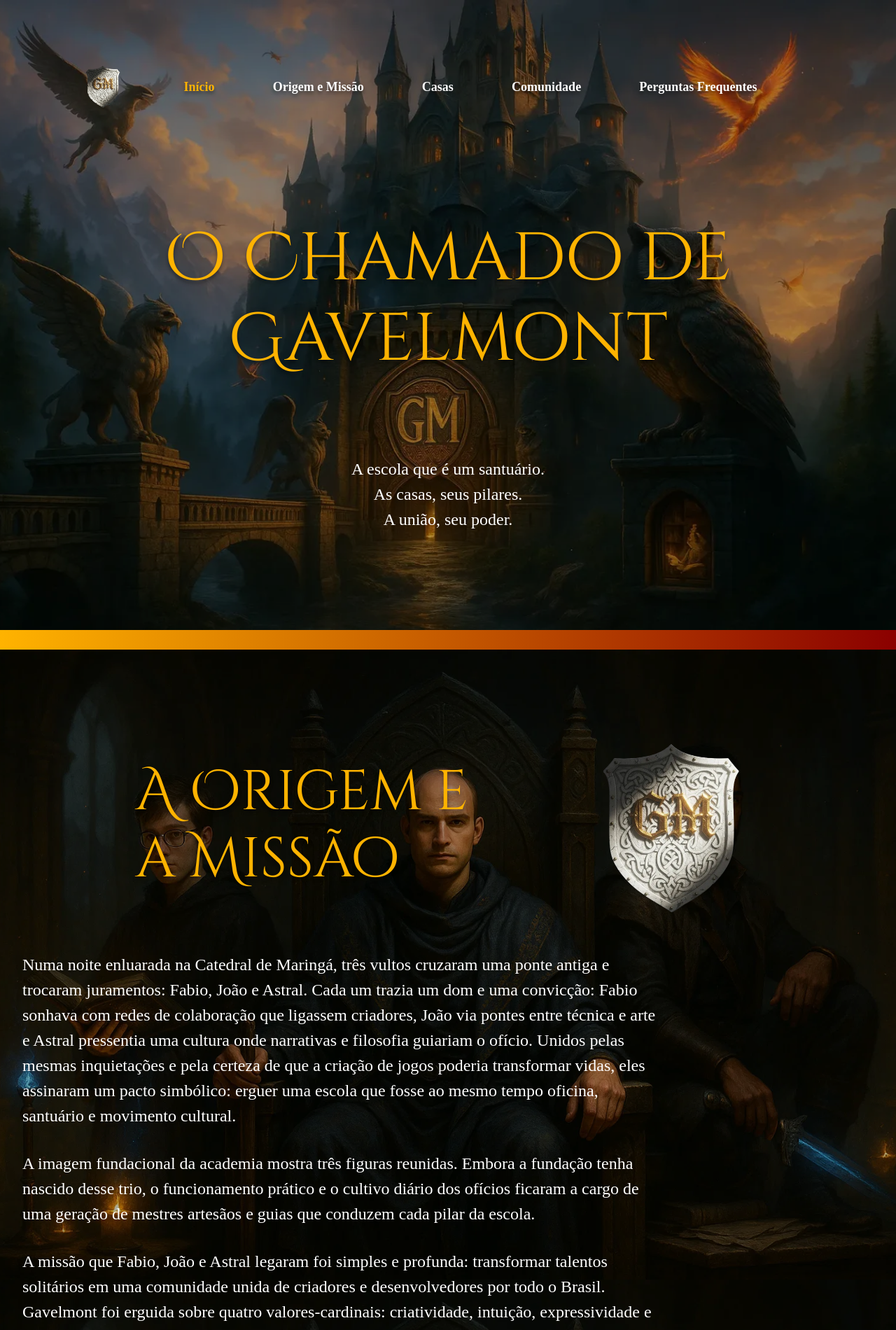
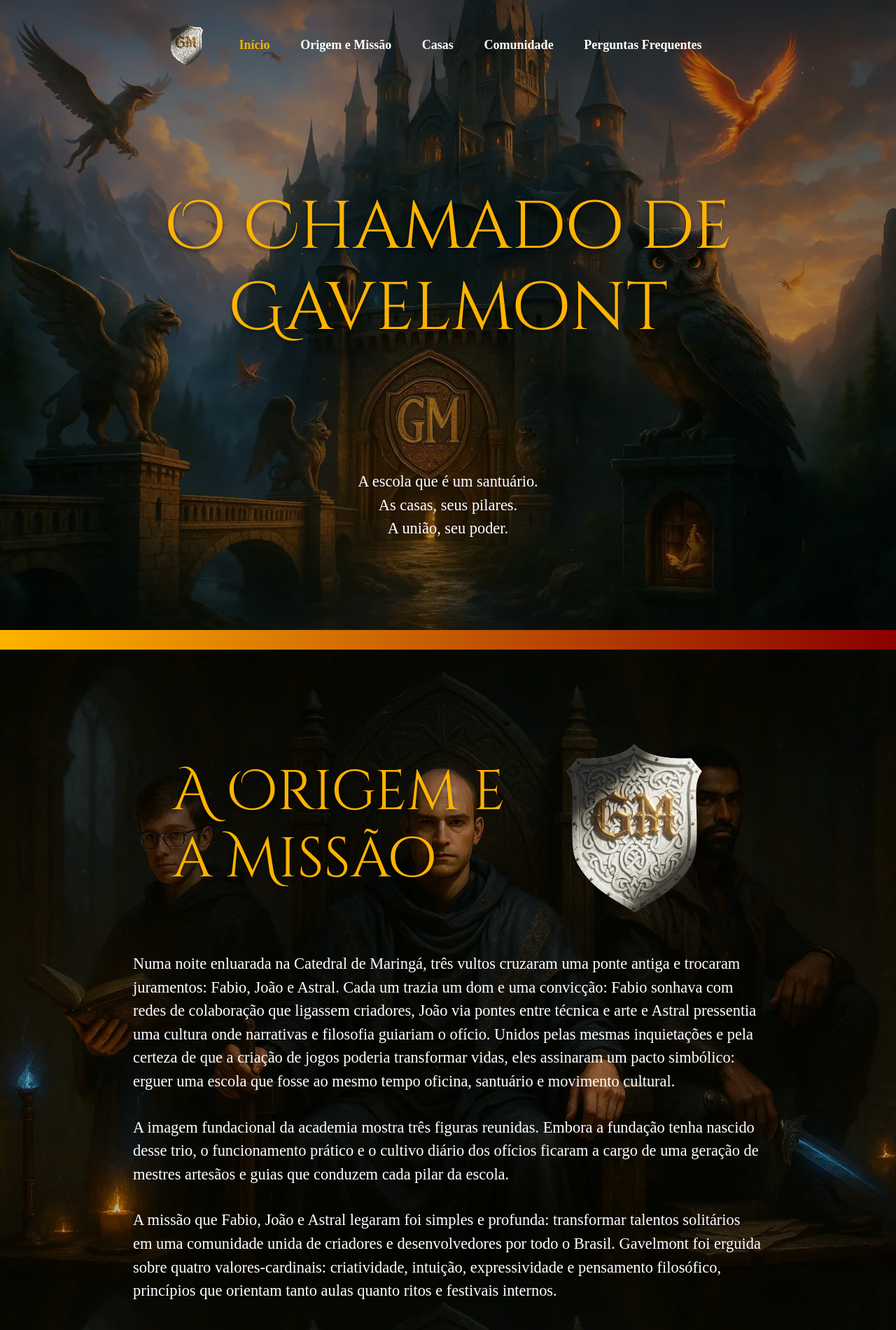
Before and after one commit to gavelmont/gavelmont.com.br, a Jekyll site: the page built from index.html, in a window 1280 px wide. Shown: the top 1900 px of the page at 70% size. Built offline with Jekyll 4.4.1, drawn with Linux system fonts in a browser that asks for light colours.

Commit message:
adicionar responsividade

```diff
--- a/assets/css/main.css
+++ b/assets/css/main.css
@@ -26,10 +26,6 @@
     src: url(/assets/fonts/Metamorphous-Regular.ttf);
 }
 
-main > div {
-    padding: 2rem;
-}
-
 div {
     position: relative;
     background-size: cover !important;
@@ -53,17 +49,9 @@
     text-shadow: var(--text-shadow);
 }
 
-h1 {
-    font-size: 6rem !important;
-}
-
-h2 {
-    font-size: 5rem !important;
-}
-
 p {
     font-family: gazpacho,serif;
-    font-size: 24px;
+    font-size: 1.4rem;
     margin-bottom: 2rem !important;
 }
 
@@ -87,7 +75,6 @@
     font-weight: 700;
     text-decoration: none !important;
     color: white !important;
-    text-shadow: var(--text-shadow);
 }
 
 a:hover {
@@ -114,3 +101,37 @@
     padding-top: 10rem !important;
     padding-bottom: 10rem !important;
 }
+
+/* Telas pequenas */
+@media only screen and (max-width: 767px) {
+    main > div {
+        padding: 1rem;
+    }
+
+    h1 {
+        font-size: 10vw !important;
+    }
+
+    h2 {
+        font-size: 10vw !important;
+    }
+}
+
+/* Telas grandes */
+@media only screen and (min-width: 768px) {
+    main > div {
+        padding: 2rem;
+    }
+
+    h1 {
+        font-size: 6rem !important;
+    }
+
+    h2 {
+        font-size: 5rem !important;
+    }
+
+    .max-width {
+        max-width: 900px;
+    }
+}
--- a/assets/js/main.js
+++ b/assets/js/main.js
@@ -3,36 +3,13 @@
     delay: 200,
 });
 
-/**
- * @param {string} url
- * @returns {object}
- */
-function getIconByUrl(url) {
-    if (url.includes('discord')) {
-        return {icon: 'discord.svg', class: 'bg-primary', name: 'Discord'};
-    } else if (url.includes('facebook')) {
-        return {icon: 'facebook.svg', class: 'bg-primary', name: 'Facebook'};
-    } else if (url.includes('gamejolt')) {
-        return {icon: 'gamejolt.svg', class: 'bg-black', name: 'Game Jolt'};
-    } else if (url.includes('play.google')) {
-        return {icon: 'googleplay.svg', class: 'bg-success', name: 'Google Play'};
-    } else if (url.includes('instagram')) {
-        return {icon: 'instagram.svg', class: 'bg-danger bg-gradient', name: 'Instagram'};
-    } else if (url.includes('itch.io')) {
-        return {icon: 'itchio.svg', class: 'bg-danger', name: 'itch.io'};
-    } else if (url.includes('linkedin')) {
-        return {icon: 'linkedin.svg', class: 'bg-primary', name: 'LinkedIn'};
-    } else if (url.includes('steam')) {
-        return {icon: 'steam.svg', class: 'bg-primary-subtle', name: 'Steam'};
-    } else if (url.includes('tiktok')) {
-        return {icon: 'tiktok.svg', class: 'bg-black', name: 'TikTok'};
-    } else if (url.includes('twitter')) {
-        return {icon: 'twitter.svg', class: 'bg-info', name: 'Twitter'};
-    }  else if (url.includes('x.com')) {
-        return {icon: 'x.svg', class: 'bg-black', name: 'X'};
-    } else if (url.includes('youtube')) {
-        return {icon: 'youtube.svg', class: 'bg-danger', name: 'YouTube'};
-    } else {
-        return {icon: 'external.svg', class: 'bg-secondary bg-gradient', name: url.split('//', 2).pop()};
+$(document).ready(() => {
+    // Mostrar/ocultar menu de navegação
+    $('#menu_button').bind('click', () => {
+        $('#menu_items').toggle(400);
+    })
+
+    if ($('#menu_button').is(':visible')) {
+        $('#menu_button').click();
     }
-}
+});
--- a/index.html
+++ b/index.html
@@ -18,10 +18,16 @@
 
 <main class="bg-black">
     <!-- Início -->
-    <div id="inicio" class="d-flex flex-column align-items-center justify-content-evenly" style="background: url('/assets/img/castelo-1.webp'); min-height: 100vh;">
-        <!-- Header -->
-        <div data-aos="fade-down" class="w-100 my-5 d-inline-flex justify-content-evenly align-items-center">
-            <img src="/assets/img/brasao.webp" alt="Brasão" style="width: 64px;">
+    <div id="inicio" class="d-flex flex-column align-items-center justify-content-between" style="background: url('/assets/img/castelo-1.webp'); min-height: 100vh;">
+        <div class="w-100 max-width" data-aos="fade-down">
+            <div class="w-100 d-flex d-md-none justify-content-start">
+                <a id="menu_button" href="#" style="font-size: 2rem;">☰</a>
+            </div>
+
+            <!-- Navbar -->
+            <div id="menu_items" class="w-100">
+                <div class="w-100 d-flex flex-column flex-md-row justify-content-evenly align-items-center">
+                    <img class="d-none d-md-block" src="/assets/img/brasao.webp" alt="Brasão" style="width: 64px;">
                     {% for item in page.header_menu %}
                     <a href="{{ item.url }}"
                         {%if item.color %}
@@ -31,20 +37,22 @@
                     {% endfor %}
                     <div></div>
                 </div>
+            </div>
+        </div>
 
-        <h1 class="text-center my-5 pt-5" data-aos="fade-up">O Chamado de Gavelmont</h1>
-        <p class="text-center my-5 pb-5" data-aos="fade-up">A escola que é um santuário.<br> As casas, seus pilares.<br> A união, seu poder.</p>
+        <h1 class="text-center my-5 pt-5 max-width" data-aos="fade-up">O Chamado de <br> Gavelmont</h1>
+        <p class="text-center my-5 pb-5 max-width" data-aos="fade-up">A escola que é um santuário.<br> As casas, seus pilares.<br> A união, seu poder.</p>
     </div>
 
     <hr>
 
     <!-- Origem e Missão -->
-    <div id="origem-e-missao" style="background: url('/assets/img/bruxos.webp');">
-        <div class="my-5 pt-5 w-100 d-inline-flex align-items-center justify-content-evenly">
+    <div id="origem-e-missao" class="d-flex flex-column align-items-center" style="background: url('/assets/img/bruxos.webp');">
+        <div class="max-width my-5 pt-5 w-100 d-inline-flex align-items-center justify-content-evenly">
             <h2 data-aos="fade-up">A Origem e<br> a Missão</h2>
-            <img data-aos="fade-up" src="/assets/img/brasao.webp" alt="Brasão" style="height: 256px;">
+            <img class="d-none d-md-block" data-aos="fade-up" src="/assets/img/brasao.webp" alt="Brasão" style="height: 256px;">
         </div>
-        <div class="w-75 pb-5">
+        <div class="pb-5 max-width">
             <p data-aos="fade-up">
                 Numa noite enluarada na Catedral de Maringá, três vultos cruzaram uma ponte antiga
                 e trocaram juramentos: Fabio, João e Astral. Cada um trazia um dom e uma convicção:
@@ -67,8 +75,8 @@
             </p>
         </div>
 
-        <h2 data-aos="fade-up" class="text-center my-5 pt-5">As quatros casas de Gavelmont</h2>
-        <p data-aos="fade-up" class="text-center">
+        <h2 data-aos="fade-up" class="text-center max-width my-5 pt-5">As quatros casas de Gavelmont</h2>
+        <p data-aos="fade-up" class="text-center max-width">
             Com a visão dos fundadores firmada, os mestres transformaram os pilares em casas:
             agrupamentos rituais que organizam aprendizado, tributos e provações.
             Cada casa foi encabeçada por um dos mestres e incorporou um símbolo e um ethos próprios.
@@ -82,8 +90,8 @@
 
     <!-- Casas -->
     <div id="casas" class="py-10" style="background: url('/assets/img/arkanum.webp');">
-        <h2 class="mb-5" data-aos="fade-up">CASA ARKANUM</h2>
-        <p data-aos="fade-up">
+        <h2 class="mb-5 max-width" data-aos="fade-up">CASA ARKANUM</h2>
+        <p data-aos="fade-up" class="max-width">
             Arkanum é o refúgio dos artífices da ordem, onde o código se torna magia e a lógica, um oráculo.
             Seus aprendizes não apenas constroem sistemas, mas tecem o próprio tecido da realidade do jogo.
             A coruja mecânica, seu emblema, simboliza a visão que perfura as camadas da engenharia,
@@ -95,8 +103,8 @@
     <hr>
 
     <div class="py-10" style="background: url('/assets/img/sonori.webp');">
-        <h2 class="mb-5" data-aos="fade-up">CASA SONORI</h2>
-        <p data-aos="fade-up">
+        <h2 class="mb-5 max-width" data-aos="fade-up">CASA SONORI</h2>
+        <p data-aos="fade-up" class="max-width">
             Sonori é o santuário daqueles que dão voz ao mundo, moldando as emoções com o poder do som.
             Aqui, os murmúrios de uma floresta, a canção de uma espada em combate e a sinfonia de um
             momento de triunfo são todos partituras a serem orquestradas. O grifo cantor, seu símbolo,
@@ -107,8 +115,8 @@
     <hr>
 
     <div class="py-10" style="background: url('/assets/img/illustrae.webp');">
-        <h2 class="mb-5" data-aos="fade-up">CASA ILLUSTRAE</h2>
-        <p data-aos="fade-up">
+        <h2 class="mb-5 max-width" data-aos="fade-up">CASA ILLUSTRAE</h2>
+        <p data-aos="fade-up" class="max-width">
             Illustrae é o ateliê dos olhos, o lar dos criadores de visões. A fênix de tinta, seu emblema,
             representa a eterna renovação criativa. Pois para cada projeto, uma velha ideia deve morrer
             para que uma nova possa renascer em cores e formas vibrantes.
@@ -120,8 +128,8 @@
     <hr>
 
     <div class="py-10" style="background: url('/assets/img/narrath.webp');">
-        <h2 class="mb-5" data-aos="fade-up">CASA NARRATH</h2>
-        <p data-aos="fade-up">
+        <h2 class="mb-5 max-width" data-aos="fade-up">CASA NARRATH</h2>
+        <p data-aos="fade-up" class="max-width">
             Narrath é a biblioteca viva onde as histórias se entrelaçam e os mitos são moldados.
             O dragão bibliotecário, seu guardião, não apenas vela por manuscritos antigos,
             mas também por novos enredos que aguardam ser contados.
@@ -133,9 +141,9 @@
     <hr>
 
     <!-- Comunidade -->
-    <div class="py-5" id="comunidade" style="background: url('/assets/img/castelo-2.webp');">
-        <h2 data-aos="fade-up" class="text-center mt-5 pt-5">O Santuário de Gavelmont</h2>
-        <p data-aos="fade-up" class="text-center my-5 pb-5">
+    <div class="py-5 d-flex flex-column align-items-center" id="comunidade" style="background: url('/assets/img/castelo-2.webp');">
+        <h2 data-aos="fade-up" class="text-center mt-5 pt-5 max-width">O Santuário de Gavelmont</h2>
+        <p data-aos="fade-up" class="text-center my-5 pb-5 max-width">
             O castelo de Gavelmont ergue-se sobre uma elevação onde a ponte se curva como arco de convocação.
             É ao mesmo tempo arquitetura e símbolo: salões para prática, torres de criação,
             jardins de protótipos e bibliotecas vivas. Apenas quem segue o "caminho estreito da luz"
@@ -150,9 +158,9 @@
     <hr>
 
     <!-- Perguntas Frequentes -->
-    <div id="perguntas-frequentes" class="py-5" style="background: url('/assets/img/biblioteca.webp');">
-        <h2 data-aos="fade-up" class="text-center my-5 py-5">PERGUNTAS FREQUENTES</h2>
-        <div data-aos="fade-up" class="mb-5">
+    <div id="perguntas-frequentes" class="py-5 d-flex flex-column align-items-center" style="background: url('/assets/img/biblioteca.webp');">
+        <h2 data-aos="fade-up" class="text-center my-5 py-5 max-width">PERGUNTAS FREQUENTES</h2>
+        <div data-aos="fade-up" class="mb-5 pb-4 max-width">
             <h3>01. Como a Gavelmont foi fundada e qual a sua missão?</h3>
             <p>
                 A Gavelmont foi fundada em Santa Catarina por três figuras: Fabio, João e Astral,
@@ -163,7 +171,7 @@
                 criatividade, intuição, expressividade e pensamento filosófico.
             </p>
         </div>
-        <div data-aos="fade-up" class="mb-5">
+        <div data-aos="fade-up" class="mb-5 pb-4 max-width">
             <h3>02. O que são as Casas de Gavelmont e como elas são estruturadas?</h3>
             <p>
                 As Casas de Gavelmont são agrupamentos rituais criados pelos Mestres da escola
@@ -175,7 +183,7 @@
                 Por fim, a Casa Narrath, liderada por Lucas, é o lar dos contadores de histórias e dramaturgos.
             </p>
         </div>
-        <div data-aos="fade-up" class="mb-5">
+        <div data-aos="fade-up" class="mb-5 pb-4 max-width">
             <h3>03. Quais desafios os aprendizes podem esperar em Gavelmont?</h3>
             <p class="mb-0">
                 Os aprendizes de Gavelmont enfrentam desafios projetados para testar suas habilidades,
```
Lines whose indentation alone changed are shown as unchanged.
